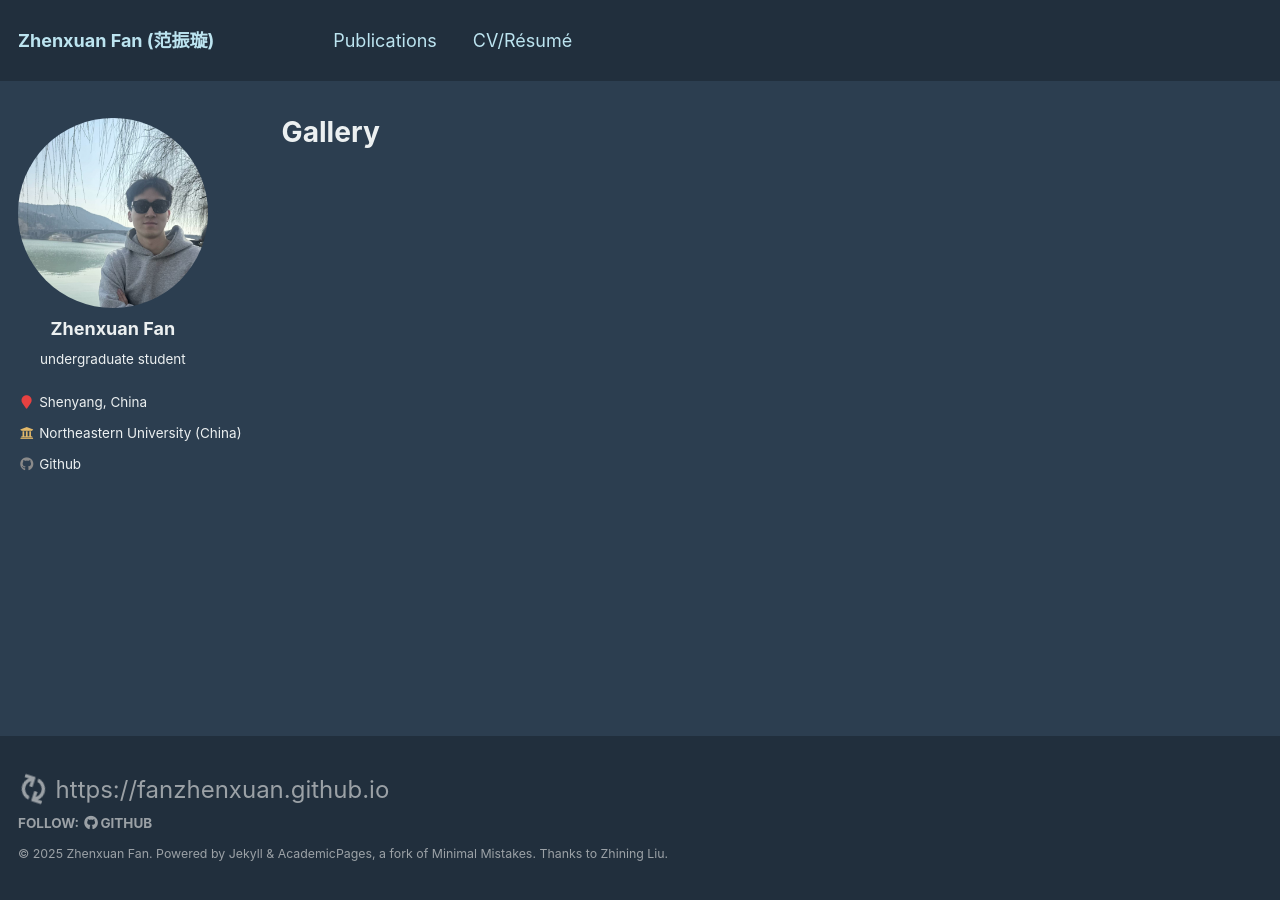
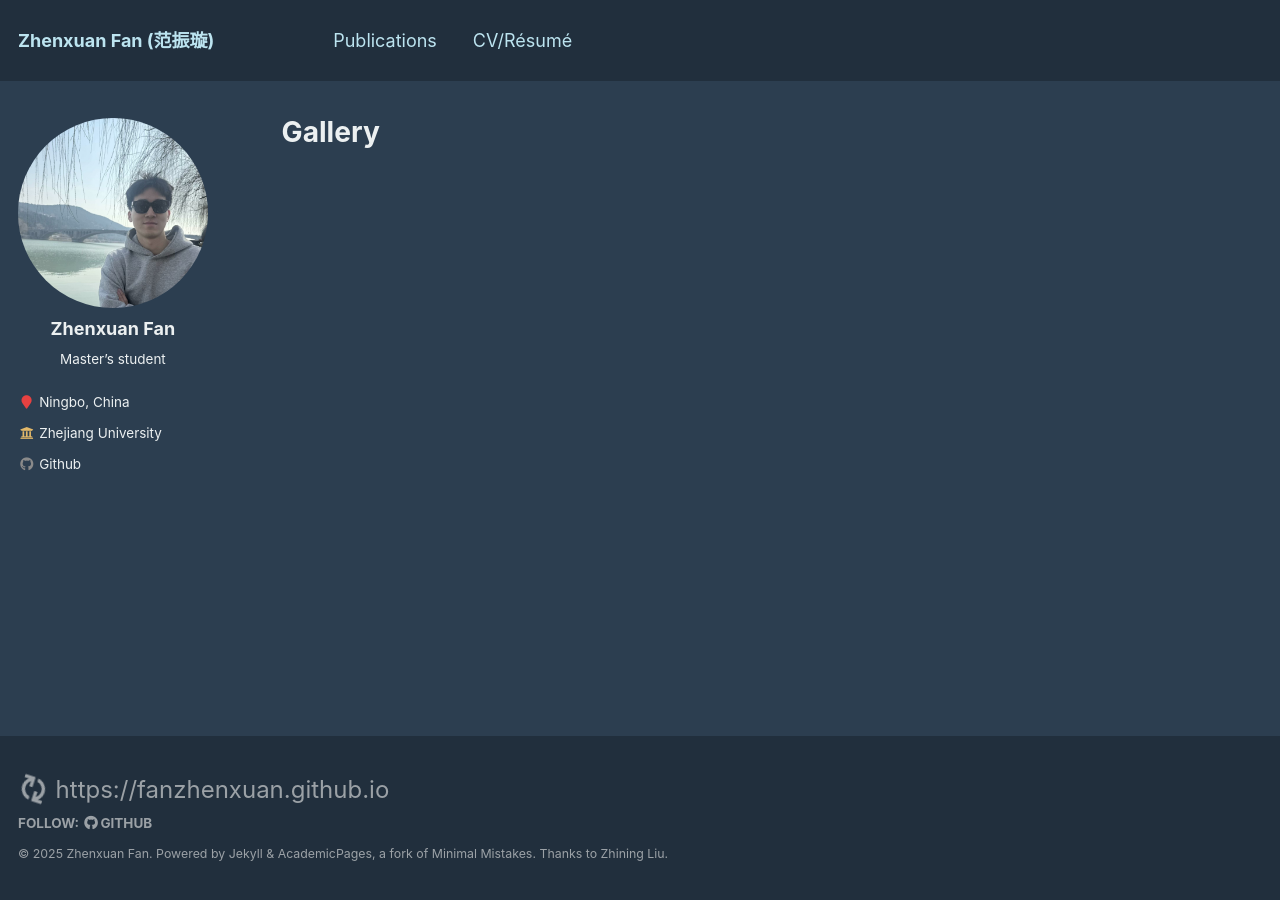
Before and after one commit to fanzhenxuan/fanzhenxuan.github.io, a Jekyll site: the page built from _pages/gallery.md, in a window 1280 px wide. Built offline with Jekyll 4.4.1, drawn with Linux system fonts in a browser that asks for light colours.

Commit message:
Update _config.yml

```diff
--- a/_config.yml
+++ b/_config.yml
@@ -82,17 +82,17 @@ analytics:
 author:
   name             : "Zhenxuan Fan"
   avatar           : "https://fanzhenxuan.github.io/images/zhenxuanfan.png"
-  bio              : "undergraduate student"
-  location         : "Shenyang, China"
-  employer         : "Northeastern University (China)"
-  employer_site    : "https://english.neu.edu.cn/"
+  bio              : "Master’s student"
+  location         : "Ningbo, China"
+  employer         : "Zhejiang University"
+  employer_site    : "https://www.zju.edu.cn/"
   employer2         :
   employer2_site    :
   cv               :
   zhihu            :
   pubmed           :
   googlescholar    :
-  email            : fzx0228@gmail.com
+  email            : "zxfan@zju.edu.cn"
   researchgate     :
   uri              : "https://fanzhenxuan.github.io"
   bitbucket        :
```
